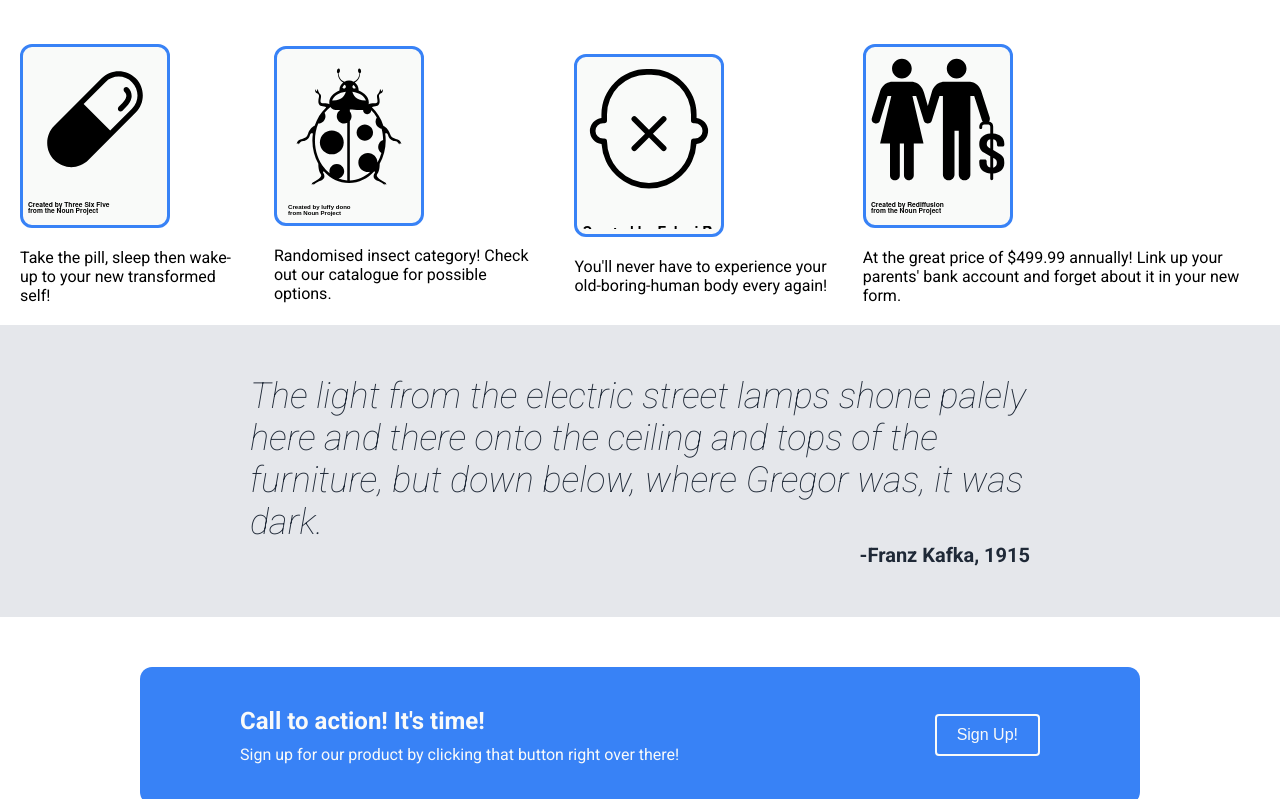
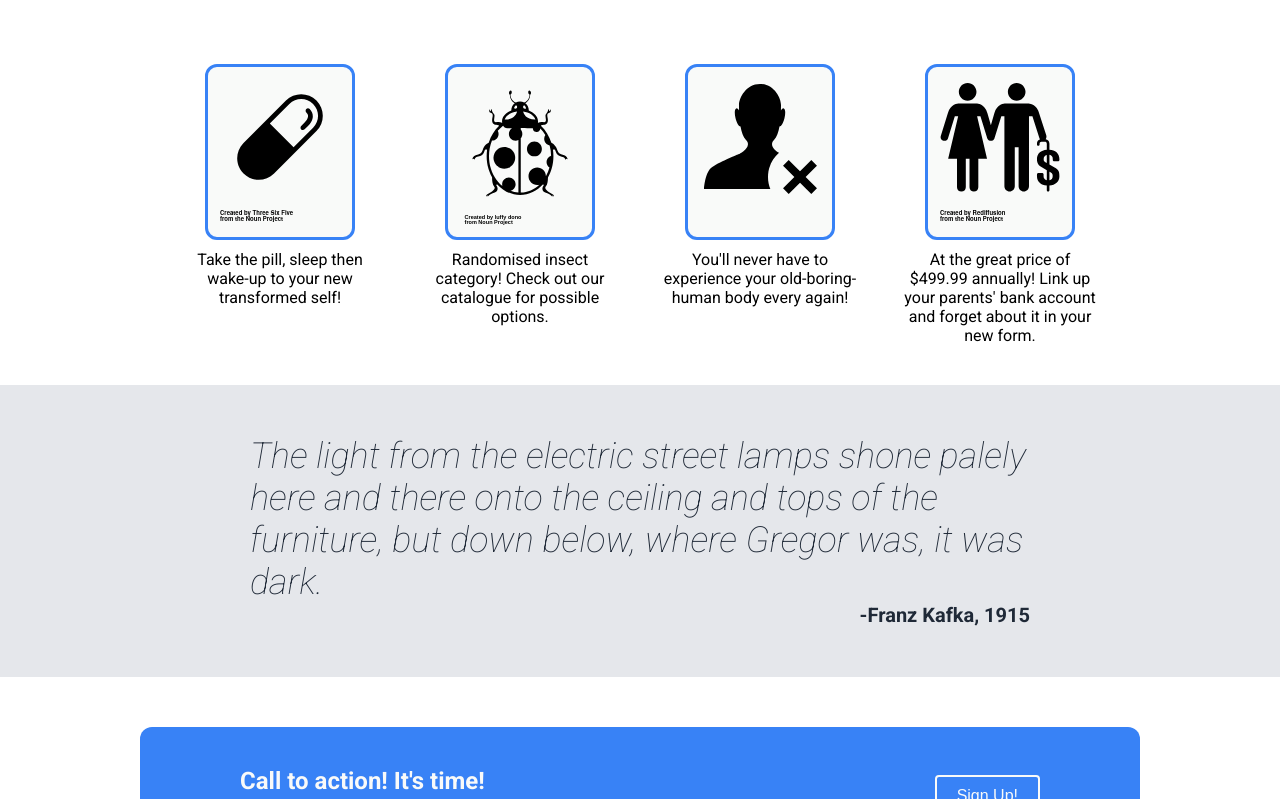
Before and after one commit to ingrid-01/odin-landing-page, a plain HTML site: page index.html in a window 1280 px wide. Shown: the part 596-1395 px from the top of the page. Drawn offline with Linux system fonts and the light colour scheme.

Commit message:
Edit cards: img sizing

```diff
--- a/index.html
+++ b/index.html
@@ -36,28 +36,28 @@
     </div>
 
     <div class="cards-container">
-        <div class="card-one">
+        <div class="card">
             <div class="img-container-one">
                 <img src="noun-pill-1788347.svg" alt="pill">
             </div>
             <p>Take the pill, sleep then wake-up to your new transformed self!</p>
         </div>
 
-        <div class="card-two">
+        <div class="card">
             <div class="img-container-two">
                 <img src="noun-insect-7849642.svg" alt="insect">
             </div>
             <p>Randomised insect category! Check out our catalogue for possible options.</p>
         </div>
 
-        <div class="card-three">
+        <div class="card">
             <div class="img-container-three">
-                <img src="noun-x-3205458.svg" alt="X">
+                <img src="noun-people-rejection-582380.svg" alt="X">
             </div>
             <p>You'll never have to experience your old-boring-human body every again!</p>
         </div>
 
-        <div class="card-four">
+        <div class="card">
             <div class="img-container-four">
                 <img src="noun-retirement-43057.svg" alt="parents">
             </div>
--- a/styles.css
+++ b/styles.css
@@ -76,6 +76,7 @@ a {
     object-fit: contain;
     margin-right: 200px;
     align-self: center;
+    border-radius: 12px;
 }
 
 .main-container {
@@ -94,28 +95,34 @@ a {
 .cards-container {
     display: flex;
     justify-content: center;
-    align-items: center;
-    gap: 30px;
-    padding: 20px;
+    align-items: flex-start;
+    gap: 40px;
+    padding: 40px 0;
+    flex-wrap: wrap;
 }
 
-.cards-container img {
-    display: block;
+.card > div[class^="img-container"] {
+    display: flex;
+    justify-content: center;
+    align-items: center;
+    background-color: #F9FAF9;
+    border: 3px solid #3882F6;
+    border-radius: 12px;
+    padding: 10px;
     max-width: 150px;
-    height: auto;
-    border-radius: 12px;
-    border: 3px solid #3882F6;
-    padding: 5px;
-    background-color: #F9FAF9;
-    align-items: center;
-    margin-bottom: 20px;
 }
 
-.cards-container > p {
+.card img {
+    width: 150px;
+    height: 150px;
+    object-fit: contain;
+}
+
+.card {
     display: flex;
     flex-direction: column;
     align-items: center;
-    max-width: 250px;
+    max-width: 200px;
     text-align: center;
     gap: 10px;
 }
```
Also changed, not shown: noun-people-rejection-582380.svg (added), noun-x-3205458.svg (deleted).
